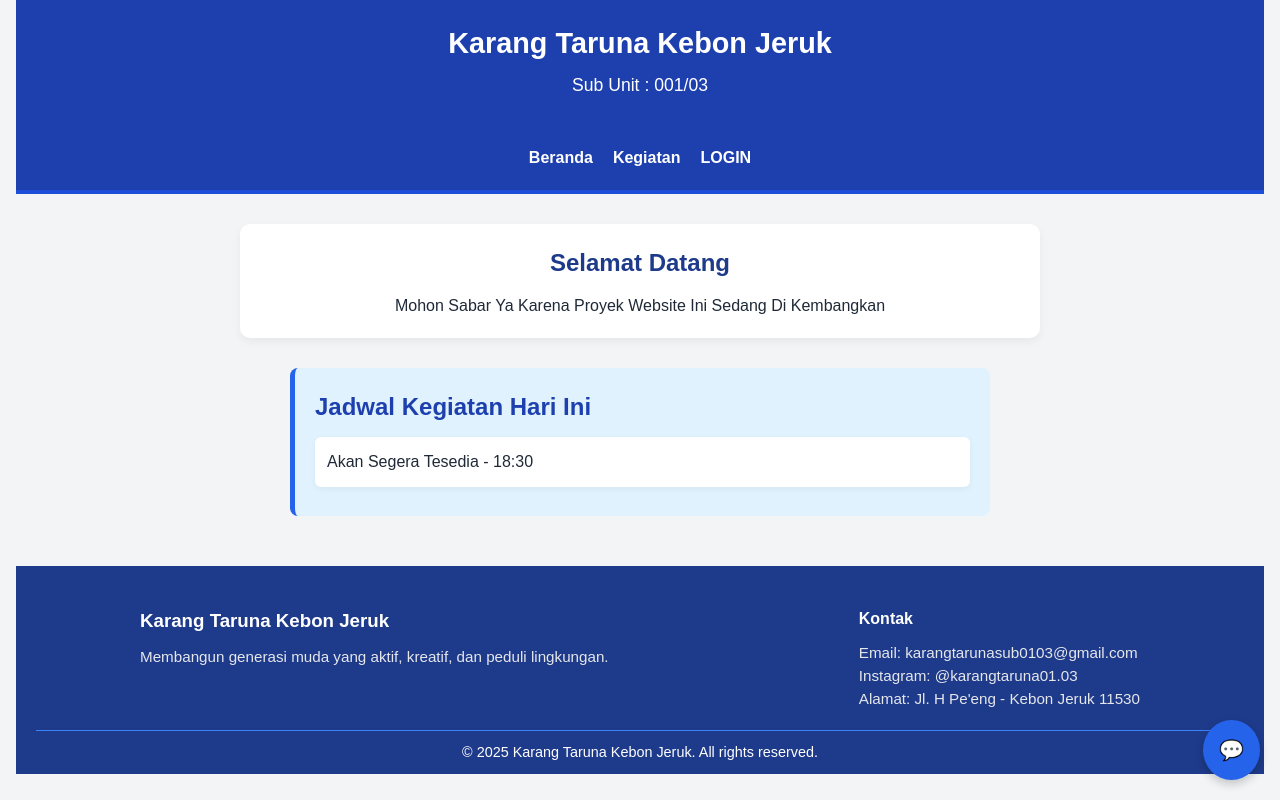
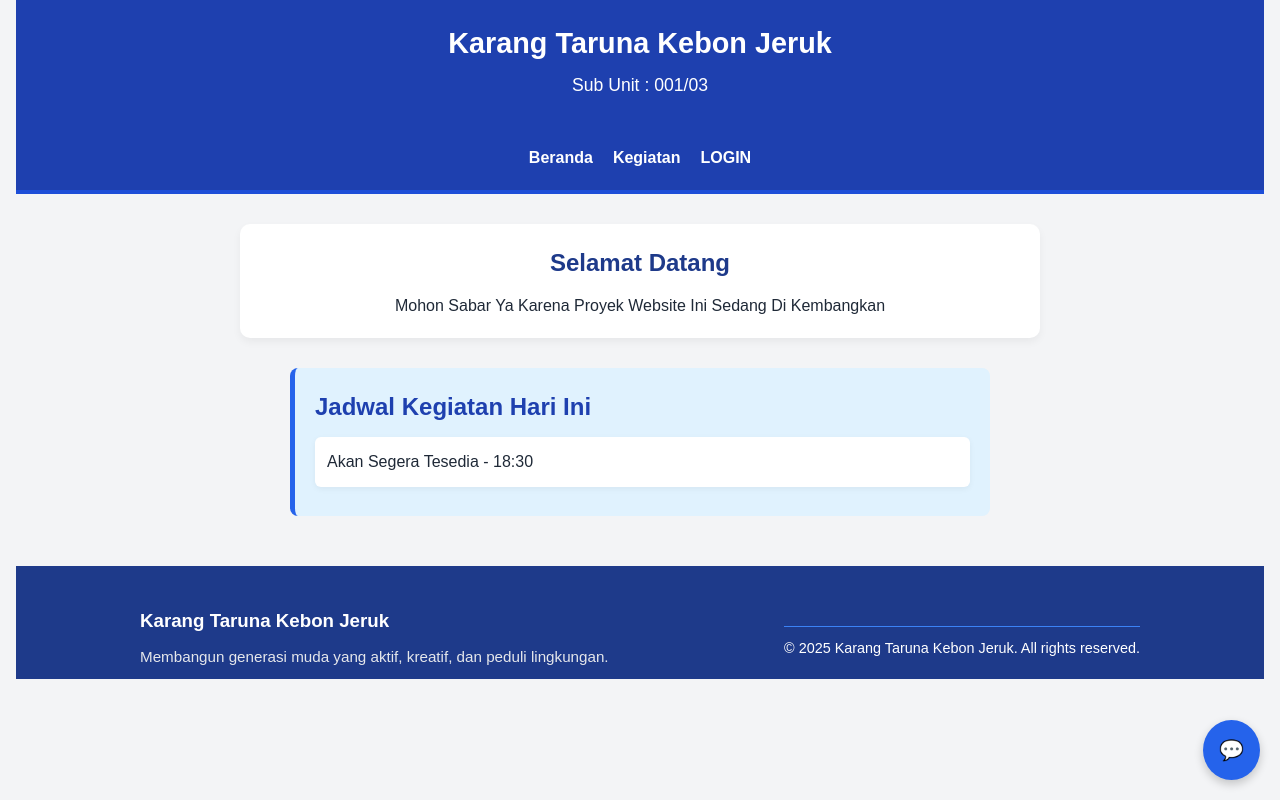
Before and after one commit to karangtaruna0103/WebsiteKatar, a plain HTML site: page index.html in a window 1280 px wide. Drawn offline with Linux system fonts and the light colour scheme.

Commit message:
Update index.html

```diff
--- a/index.html
+++ b/index.html
@@ -91,13 +91,6 @@
       <p>Membangun generasi muda yang aktif, kreatif, dan peduli lingkungan.</p>
     </div>
 
-    <div class="footer-contact">
-      <h4>Kontak</h4>
-      <p>Email: karangtarunasub0103@gmail.com</p>
-      <p>Instagram: @karangtaruna01.03</p>
-      <p>Alamat: Jl. H Pe'eng - Kebon Jeruk 11530</p>
-    </div>
-  </div>
   <div class="footer-bottom">
     &copy; 2025 Karang Taruna Kebon Jeruk. All rights reserved.
   </div>
```
